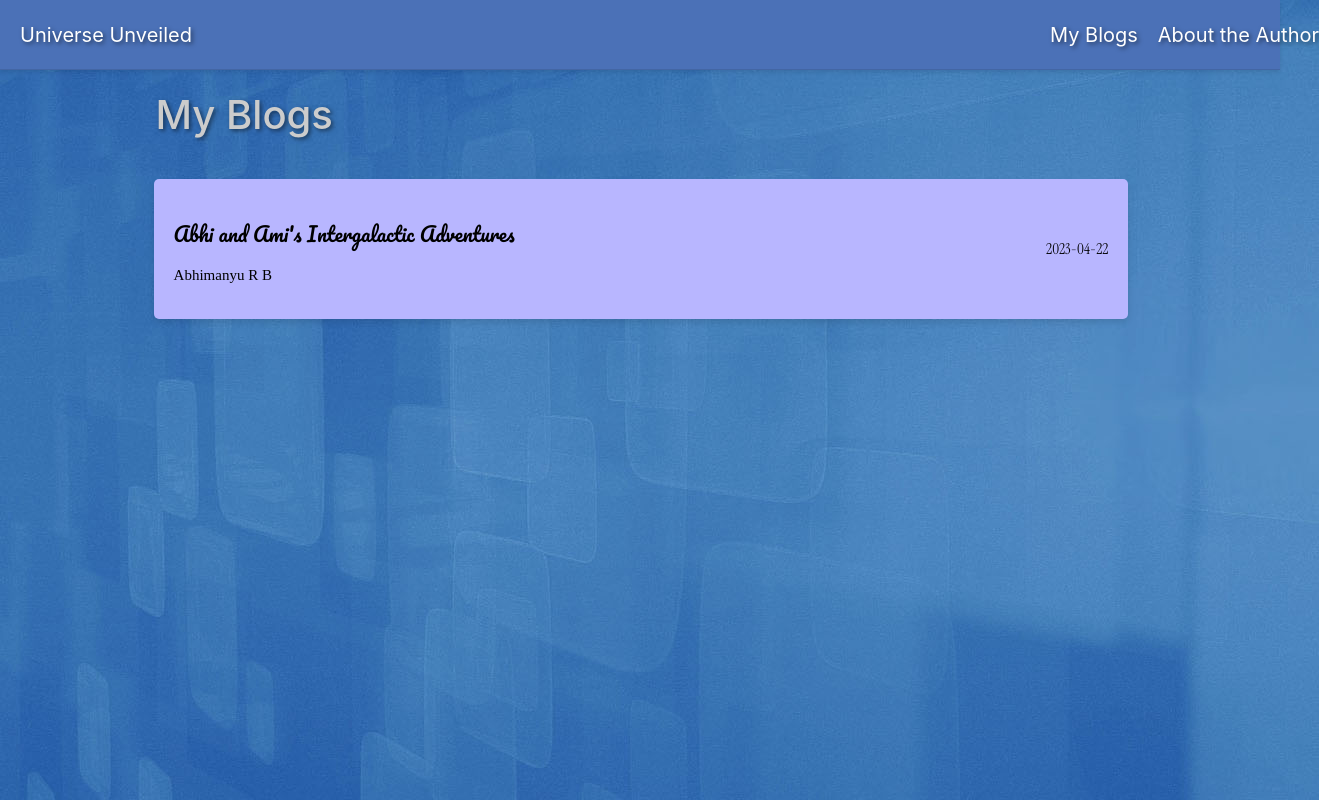
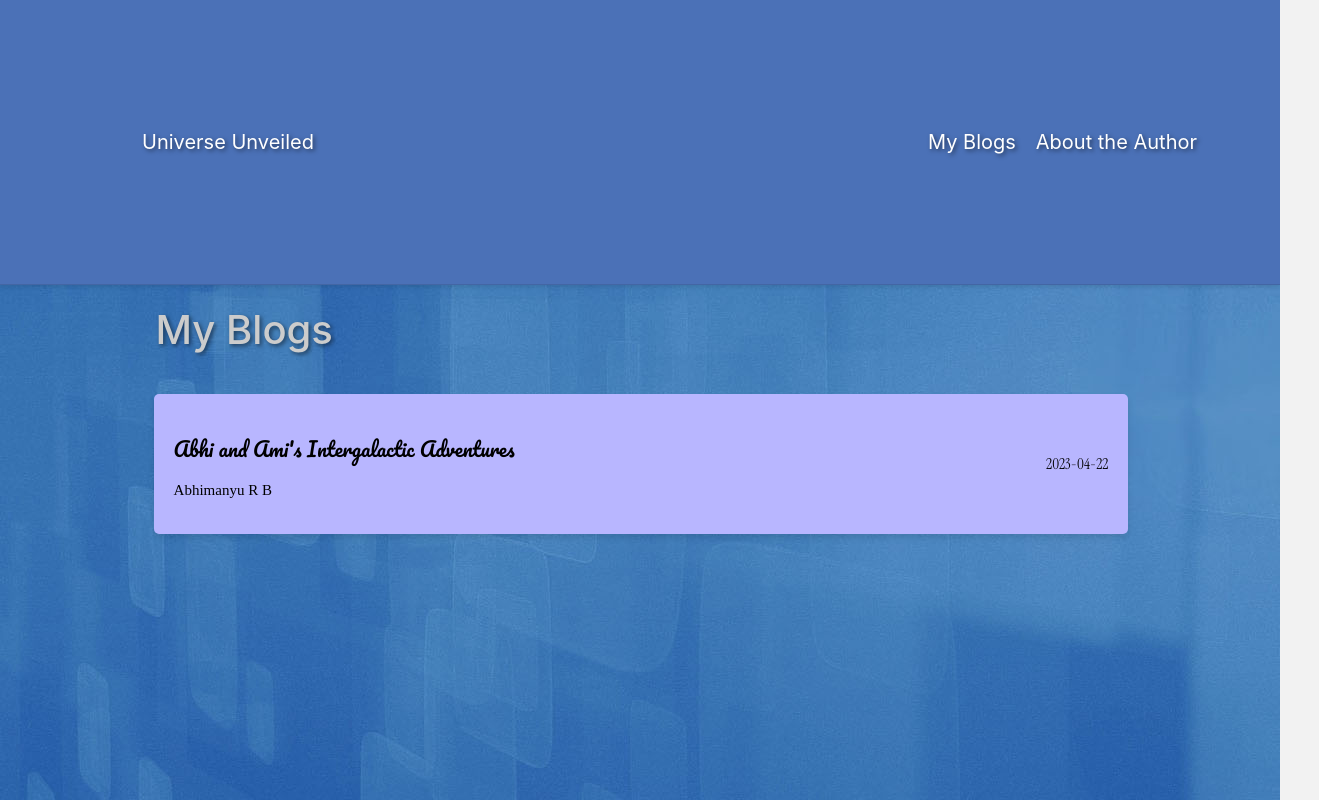
Before and after one commit to Abm32/universe-unveiled, a React (Create React App) app in the folder blog-site/: page / in a window 1280 px wide. Shown: the whole page, 1319 px wide, since content can reach past the window. Built offline with nearby package versions, Linux system fonts and the light colour scheme; a web font is replaced by a local one.

Commit message:
padding chnged of header-container from 20 to 142px

```diff
--- a/blog-site/src/App.css
+++ b/blog-site/src/App.css
@@ -12,7 +12,7 @@
   display: flex;
   justify-content: space-between;
   align-items: center;
-  padding: 20px;
+  padding: 142px;
   -webkit-box-sizing: border-box;
   -moz-box-sizing: border-box;
   box-sizing: border-box;
```
